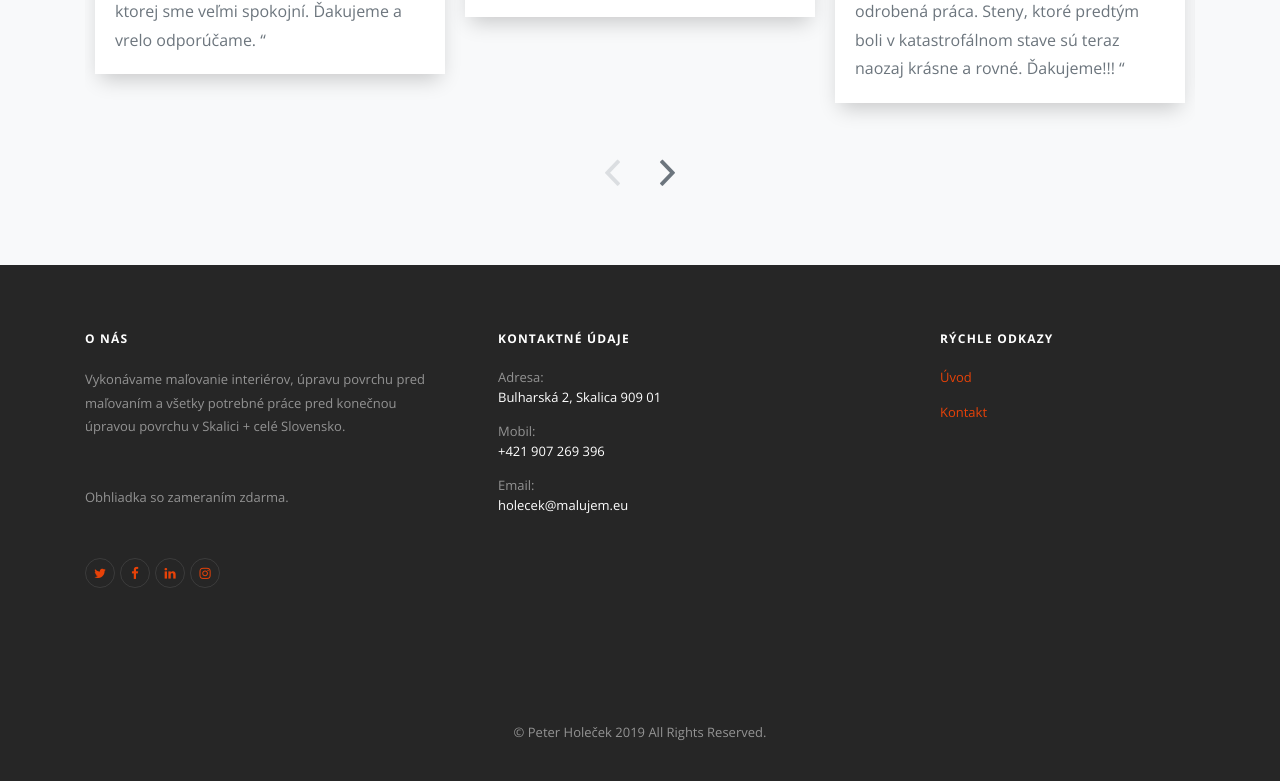
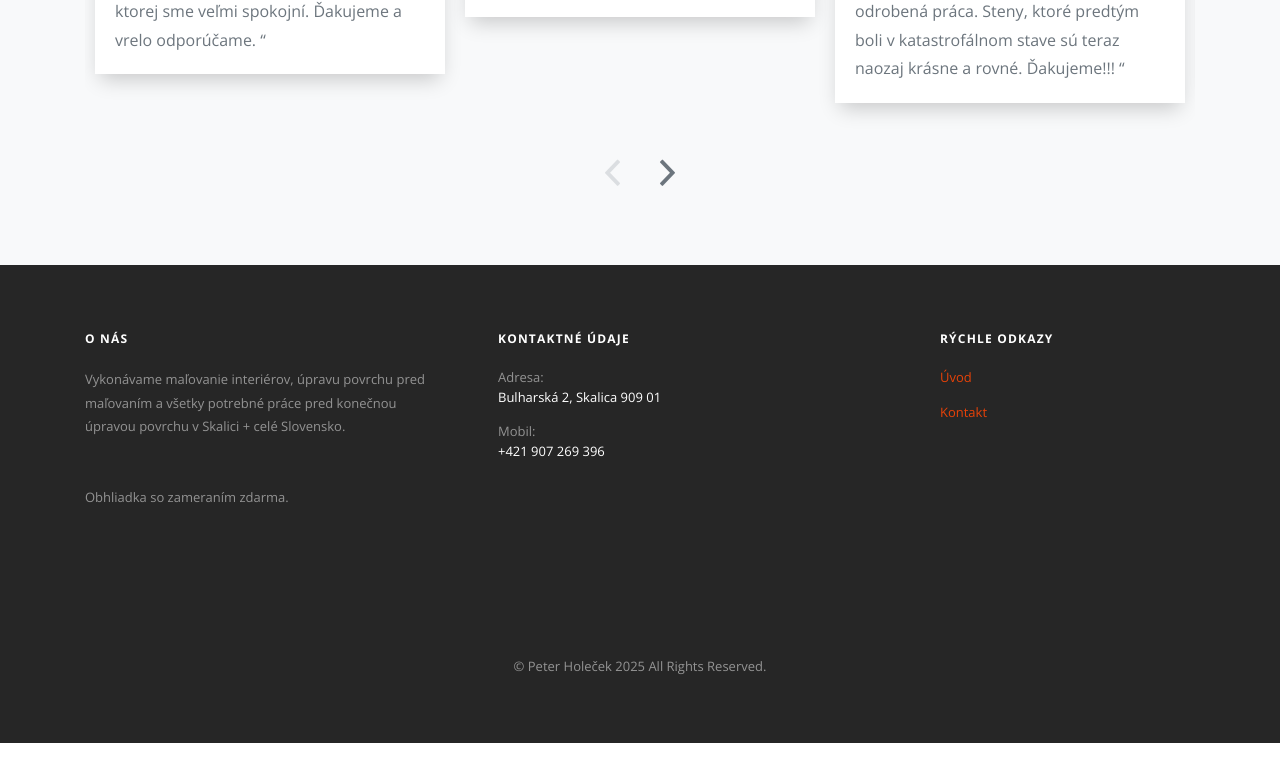
Before and after one commit to eufebius/malujem, a plain HTML site: page index.html in a window 1280 px wide. Shown: the part 4401-5182 px from the top of the page. After the commit the page ends 5144 px from the top, so only its background shows below. Drawn offline with nearby package versions, Linux system fonts and the light colour scheme; files whose address does not match are found by name; a web font is replaced by a local one.

Commit message:
Update index.html

```diff
--- a/index.html
+++ b/index.html
@@ -273,12 +273,6 @@
             <h3>O nás</h3>
             <p class="mb-5">Vykonávame maľovanie interiérov, úpravu povrchu pred maľovaním a všetky potrebné práce pred konečnou úpravou povrchu v Skalici + celé Slovensko.</p>
             <p class="mb-5">Obhliadka so zameraním zdarma.</p>
-            <ul class="list-unstyled footer-link d-flex footer-social">
-              <li><a href="#" class="p-2"><span class="fa fa-twitter"></span></a></li>
-              <li><a href="#" class="p-2"><span class="fa fa-facebook"></span></a></li>
-              <li><a href="#" class="p-2"><span class="fa fa-linkedin"></span></a></li>
-              <li><a href="#" class="p-2"><span class="fa fa-instagram"></span></a></li>
-            </ul>
 
           </div>
           <div class="col-md-5 mb-5 pl-md-5">
@@ -288,7 +282,6 @@
                 <span class="d-block">Adresa:</span>
                 <span class="text-white">Bulharská 2, Skalica 909 01</span></li>
               <li class="d-block"><span class="d-block">Mobil:</span><span class="text-white">+421 907 269 396</span></li>
-              <li class="d-block"><span class="d-block">Email:</span><span class="text-white">holecek@malujem.eu</span></li>
             </ul>
           </div>
           <div class="col-md-3 mb-5">
@@ -304,7 +297,7 @@
         </div>
         <div class="row">
           <div class="col-12 text-md-center text-left">
-            <p>&copy; Peter Holeček 2019 All Rights Reserved.</p>
+            <p>&copy; Peter Holeček 2025 All Rights Reserved.</p>
           </div>
         </div>
       </div>
```
